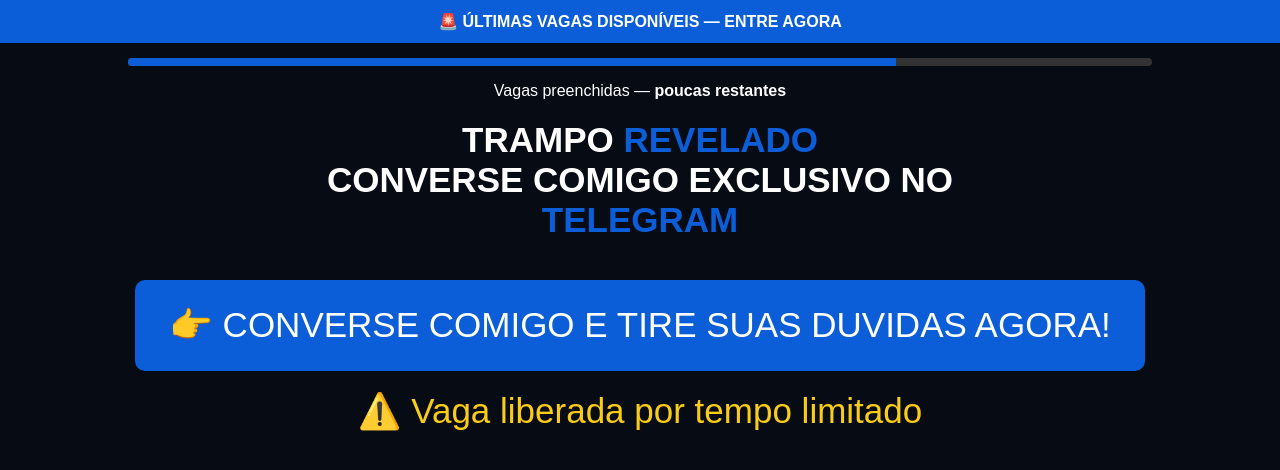
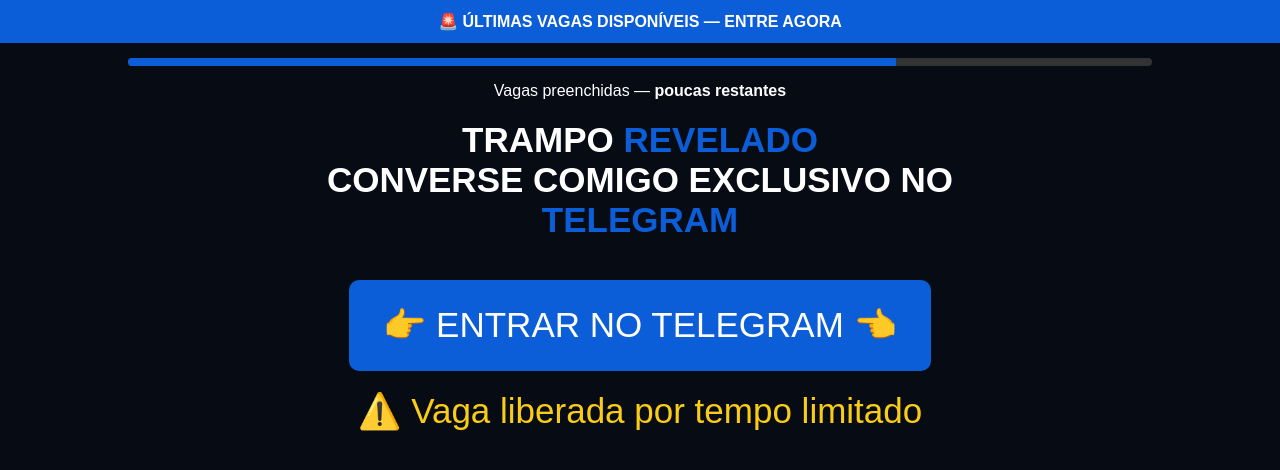
Before and after one commit to viitormarley-star/viitormarley-star-github.io, a plain HTML site: page index.html in a window 1280 px wide. Drawn offline with Linux system fonts and the light colour scheme.

Commit message:
Update index.html

```diff
--- a/index.html
+++ b/index.html
@@ -71,7 +71,7 @@
 </h1>
 
 <a class="button" href="https://t.me/luccasbrito">
-👉 CONVERSE COMIGO E TIRE SUAS DUVIDAS AGORA!
+👉 ENTRAR NO TELEGRAM 👈
 </a>
 
 <div class="warning">
```
